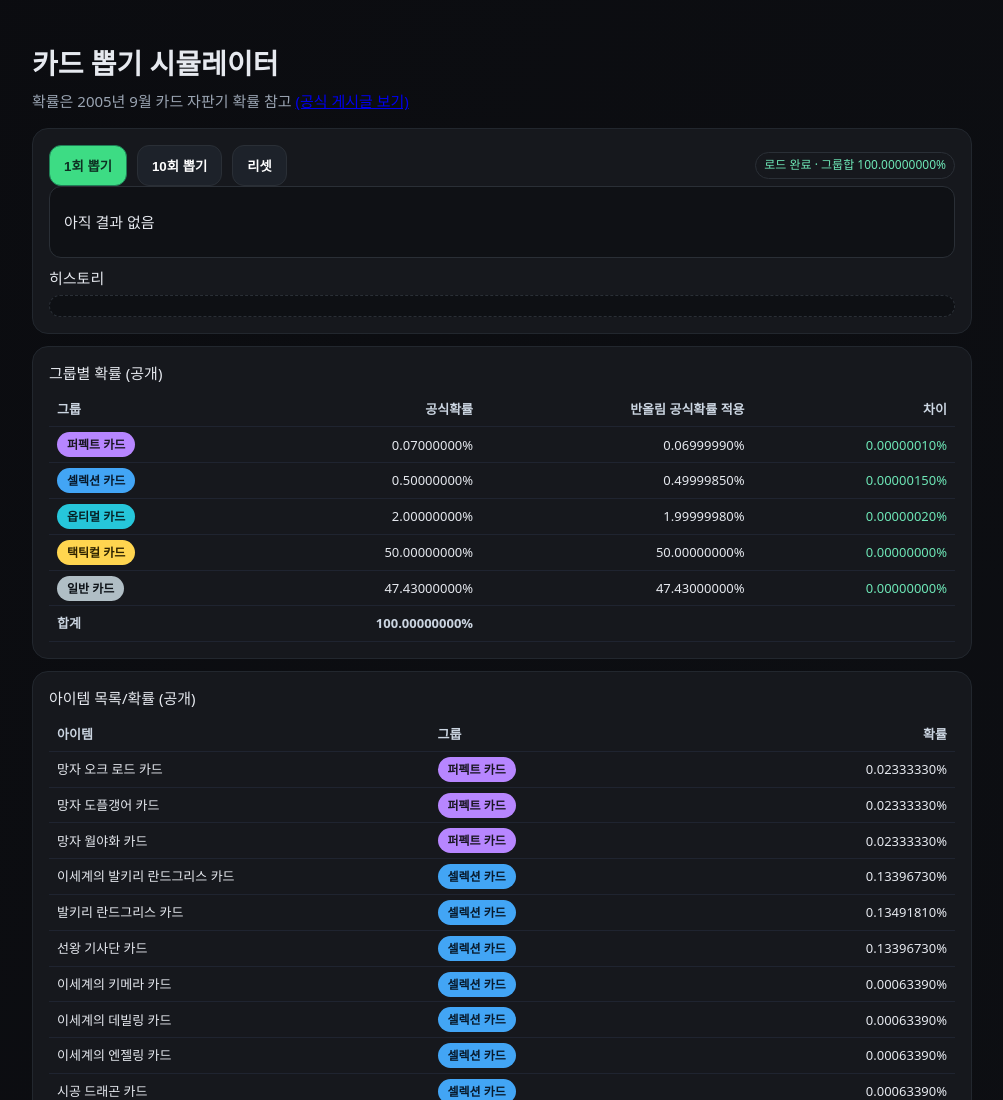
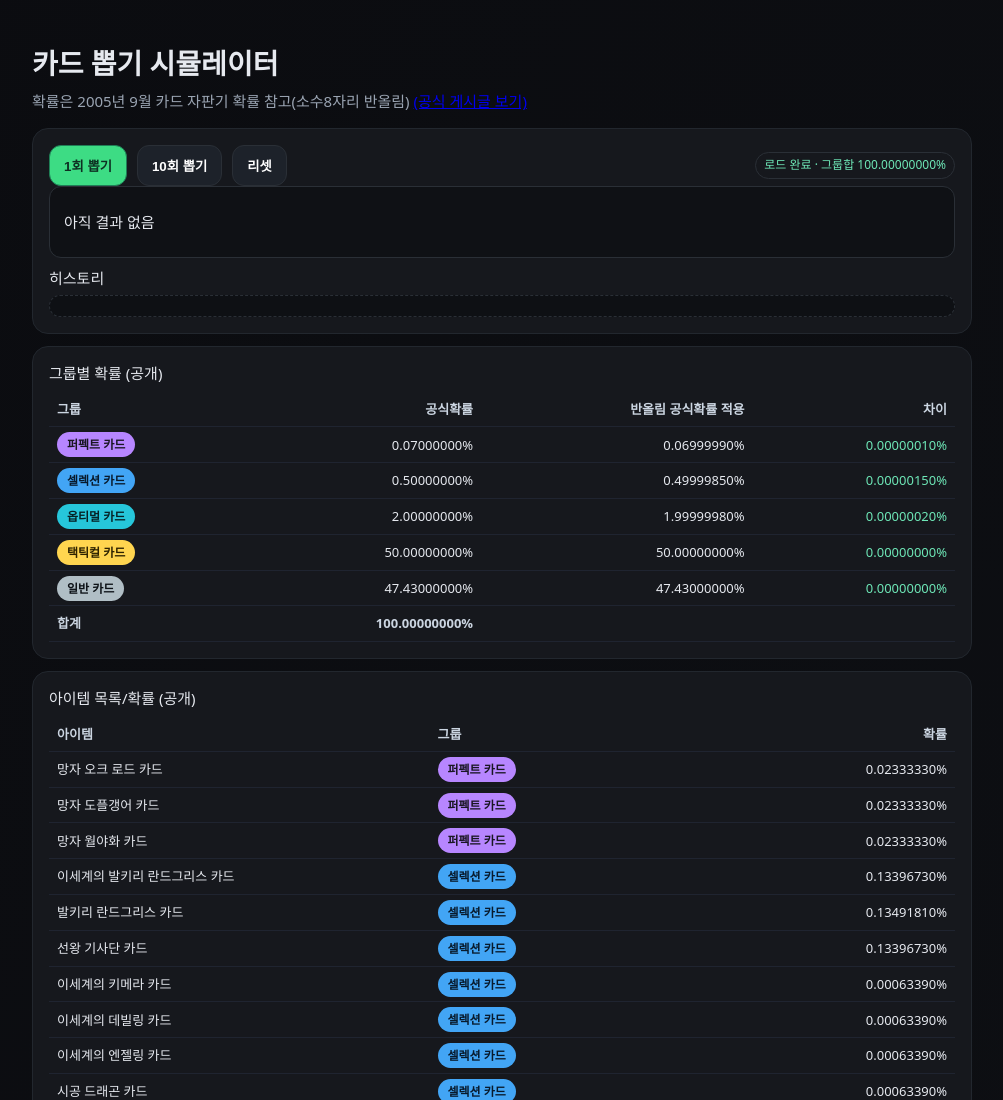
Before and after one commit to ppp3197/pachinko, a plain HTML site: page index.html in a window 1280 px wide. Shown: the top 1100 px of the page, without its empty margins (138-1141 px from the left). Drawn offline with Linux system fonts and the light colour scheme.

Commit message:
Update index.html

```diff
--- a/index.html
+++ b/index.html
@@ -37,7 +37,7 @@
 <body>
 <div class="wrap">
   <h1>카드 뽑기 시뮬레이터</h1>
-  <div class="sub">확률은 2005년 9월 카드 자판기 확률 참고
+  <div class="sub">확률은 2005년 9월 카드 자판기 확률 참고(소수8자리 반올림)
     <a href="https://community.gnjoy.com/rom/Board/ROM21/180622"
      target="_blank" rel="noopener noreferrer">
     (공식 게시글 보기)
@@ -71,9 +71,7 @@
 </div>
 
 <script>
-/* ===== 확률은 probabilities.txt(정적 파일)에서만 로드 ===== */
 
-/** 1) 붙여넣기 텍스트를 관대하게 보정 */
 function normalizeRaw(raw){
   return raw
     .replace(/\r/g,'')
@@ -84,7 +82,6 @@ function normalizeRaw(raw){
 }
 
 
-/** 2) 그룹/아이템/확률 파싱 (소수점 8자리 반올림) */
 function parseProbabilityText(raw){
   const text = normalizeRaw(raw);
   const lines = text.split('\n').map(l=>l.trim()).filter(Boolean);
```
